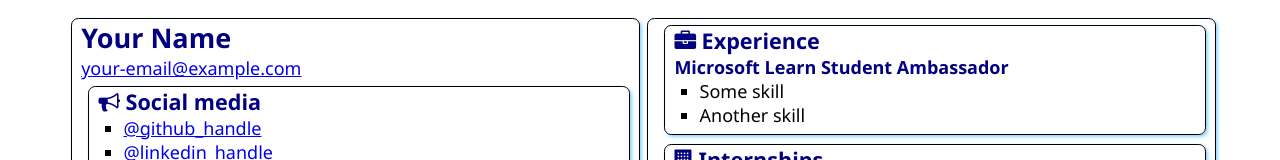
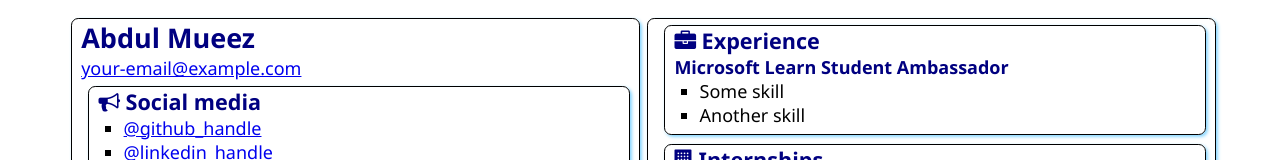
Before and after one commit to Abdul-Moiz31/SATechnicalOnboarding, a plain HTML site: page src/index.html in a window 1280 px wide. Shown: the top 160 px of the page. Drawn offline with Linux system fonts and the light colour scheme.

Commit message:
Update index.html

```diff
--- a/src/index.html
+++ b/src/index.html
@@ -12,7 +12,7 @@
 <body>
     <main>
         <article class="box">
-            <h1>Your Name</h1>
+            <h1>Abdul Mueez</h1>
             <div><a href="mailto:your.email@example.com">your-email@example.com</a></div>
 
             <section class="box">
```
